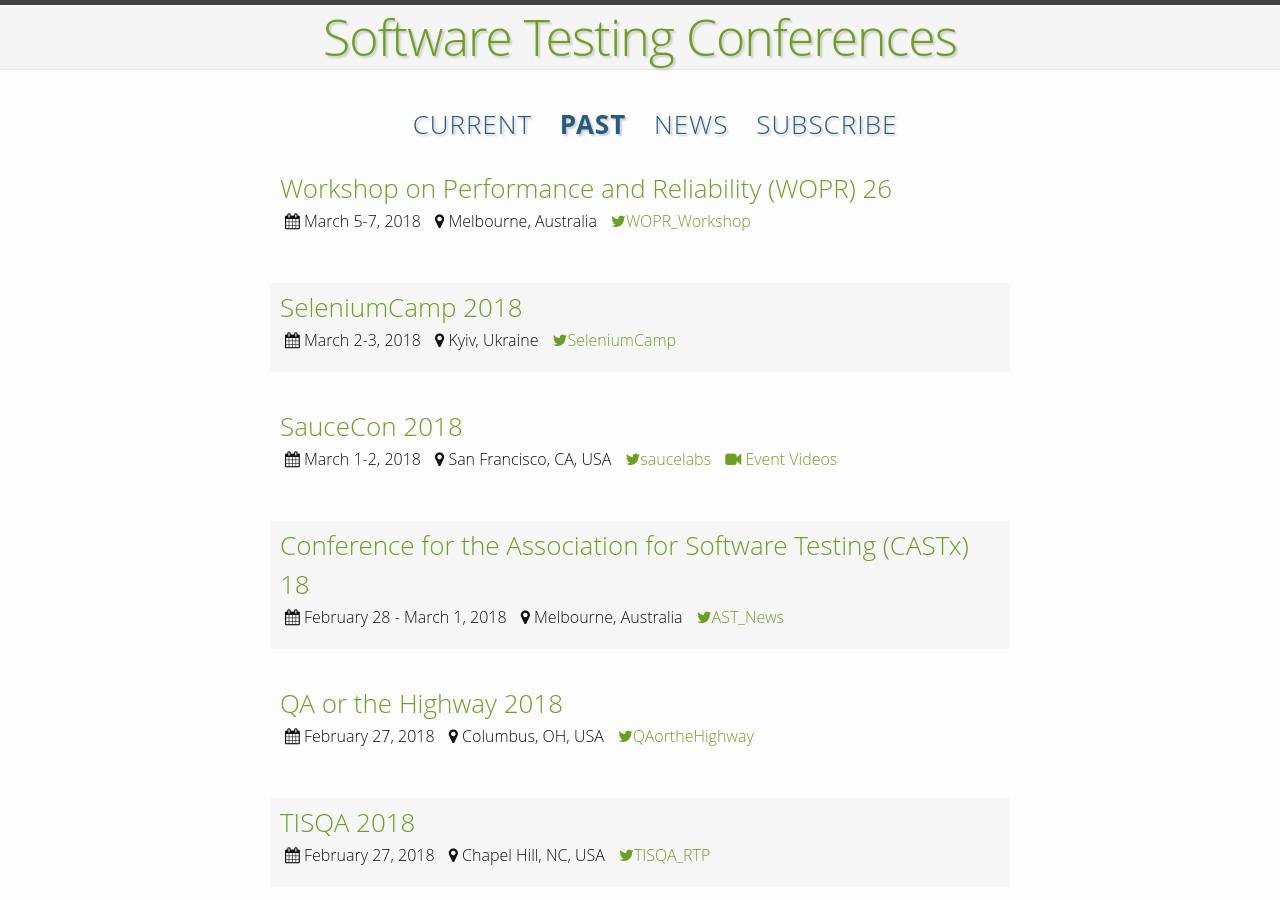
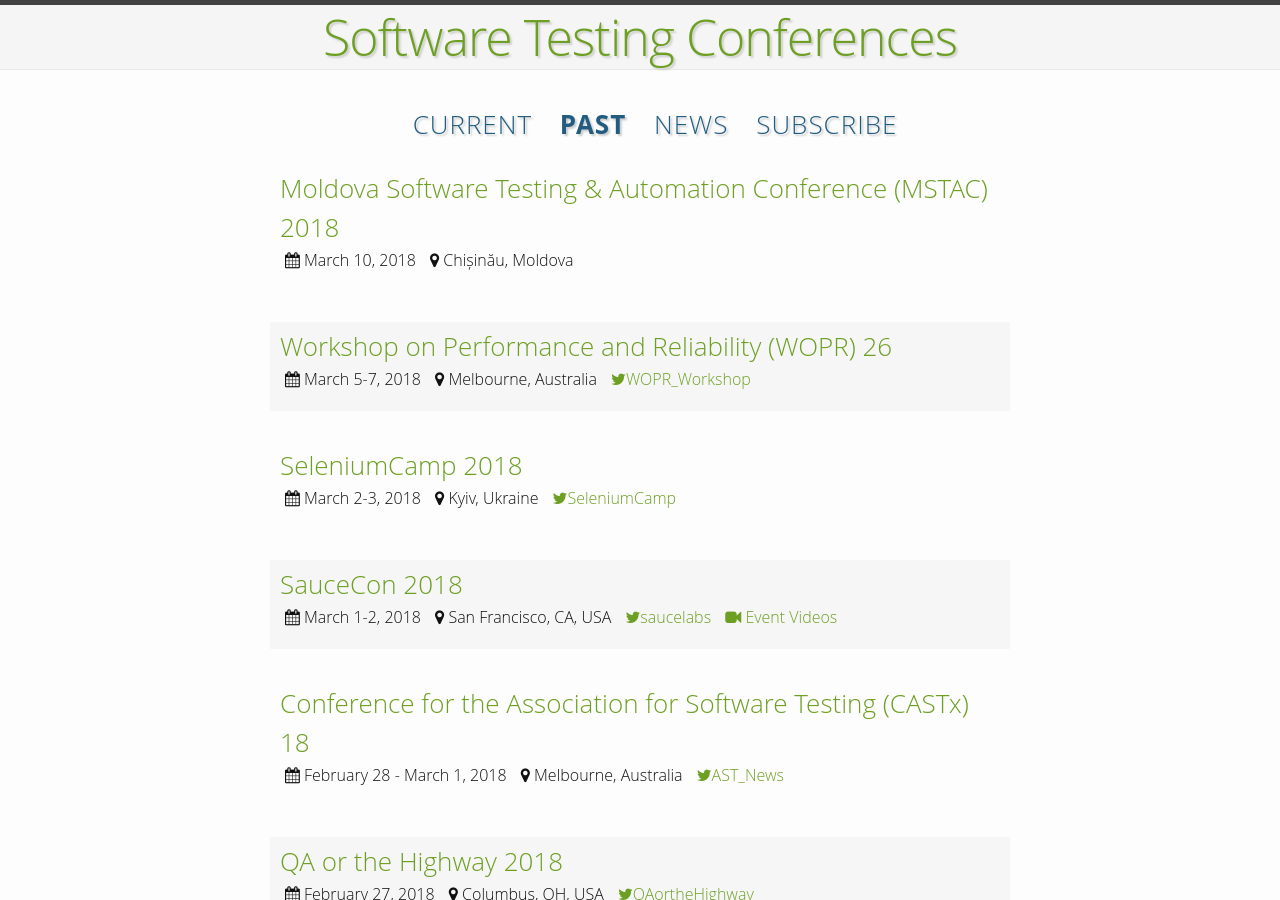
Before and after one commit to TestingConferences/testingconferences.github.io, a Jekyll site: the page built from past.html, in a window 1280 px wide and 900 px high. Built offline with Jekyll 4.4.1, drawn with Linux system fonts in a browser that asks for light colours.

Commit message:
Update past.yml

```diff
--- a/_data/past.yml
+++ b/_data/past.yml
@@ -1,3 +1,8 @@
+- name: Moldova Software Testing & Automation Conference (MSTAC) 2018
+  location: Chișinău, Moldova
+  dates: "March 10, 2018"
+  url: https://www.facebook.com/events/2026954654248150/
+
 - name: Workshop on Performance and Reliability (WOPR) 26
   location: Melbourne, Australia
   dates: "March 5-7, 2018"
```
